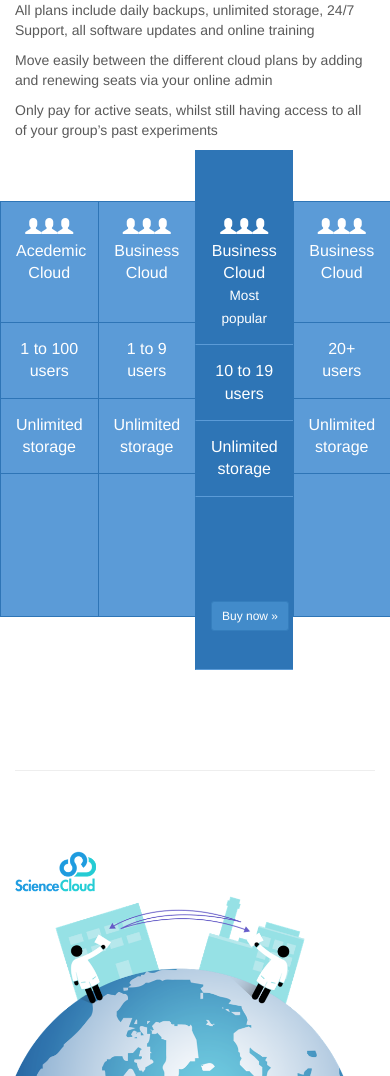
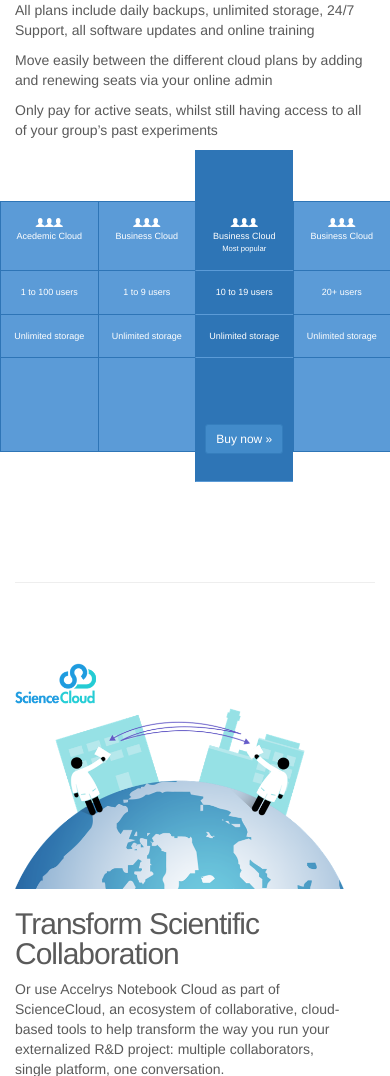
Before and after one commit to alsmyr/nbc, an ASP.NET MVC app: template NotebookCloud/Views/Home/Index.cshtml in a window 390 px wide. Shown: the part 2684-3760 px from the top of the page. Run offline with ASP.NET Core 8 and stand-ins for ASP.NET MVC 5, Linux system fonts and the light colour scheme; the template is opened without the code that fills it, so the values that code supplies are empty; the project's own start-up code is not run, and a stand-in starts its controllers and pages; some libraries are stand-ins or nearby versions.

Commit message:
Responsive price grid

```diff
--- a/NotebookCloud/Content/Site.css
+++ b/NotebookCloud/Content/Site.css
@@ -29,6 +29,23 @@
     background-color: #5b9bd7;
 }
 
+@media(max-width:400px) {
+    .pricingtable {
+        font-size: 9px;
+}
+    .pricingcell {
+        padding-left: 0;
+        padding-right: 0;
+    }
+
+    .popular .pricingcell{
+    background-color: #2E75B6;
+    border-bottom: 1px solid   #5B9BD7;
+}
+}
+
+
+
 .popular .pricingcell{
     background-color: #2E75B6;
     border-bottom: 1px solid   #5B9BD7;
@@ -38,9 +55,6 @@
     background-color: #2E75B6;
 }
 
-
-
-
 .border-end {
     border-top: 1px solid  #2E75B6;
 
```
Also changed, not shown: NotebookCloud/Controllers/HomeController.cs (+19 -0 lines).
